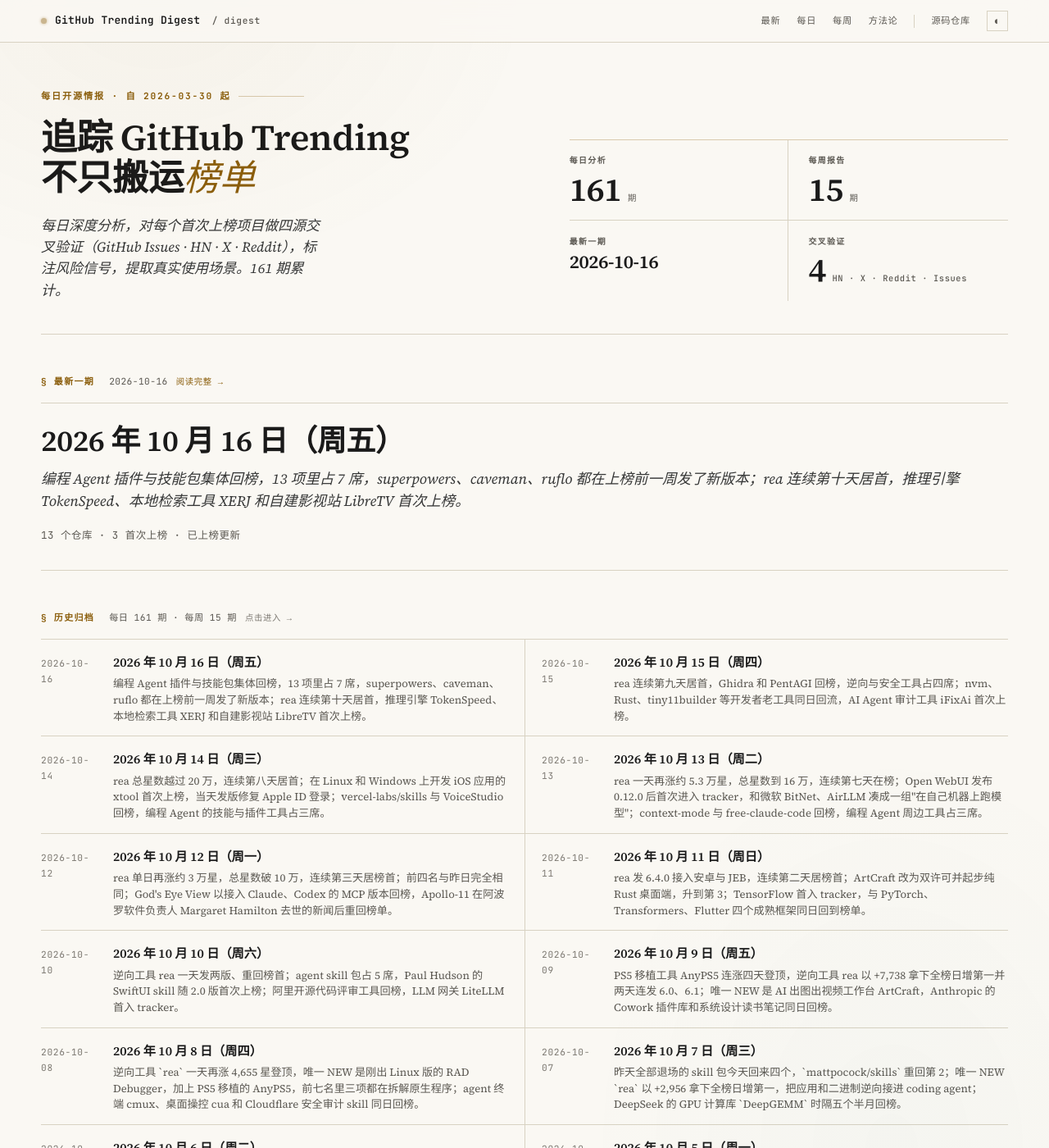
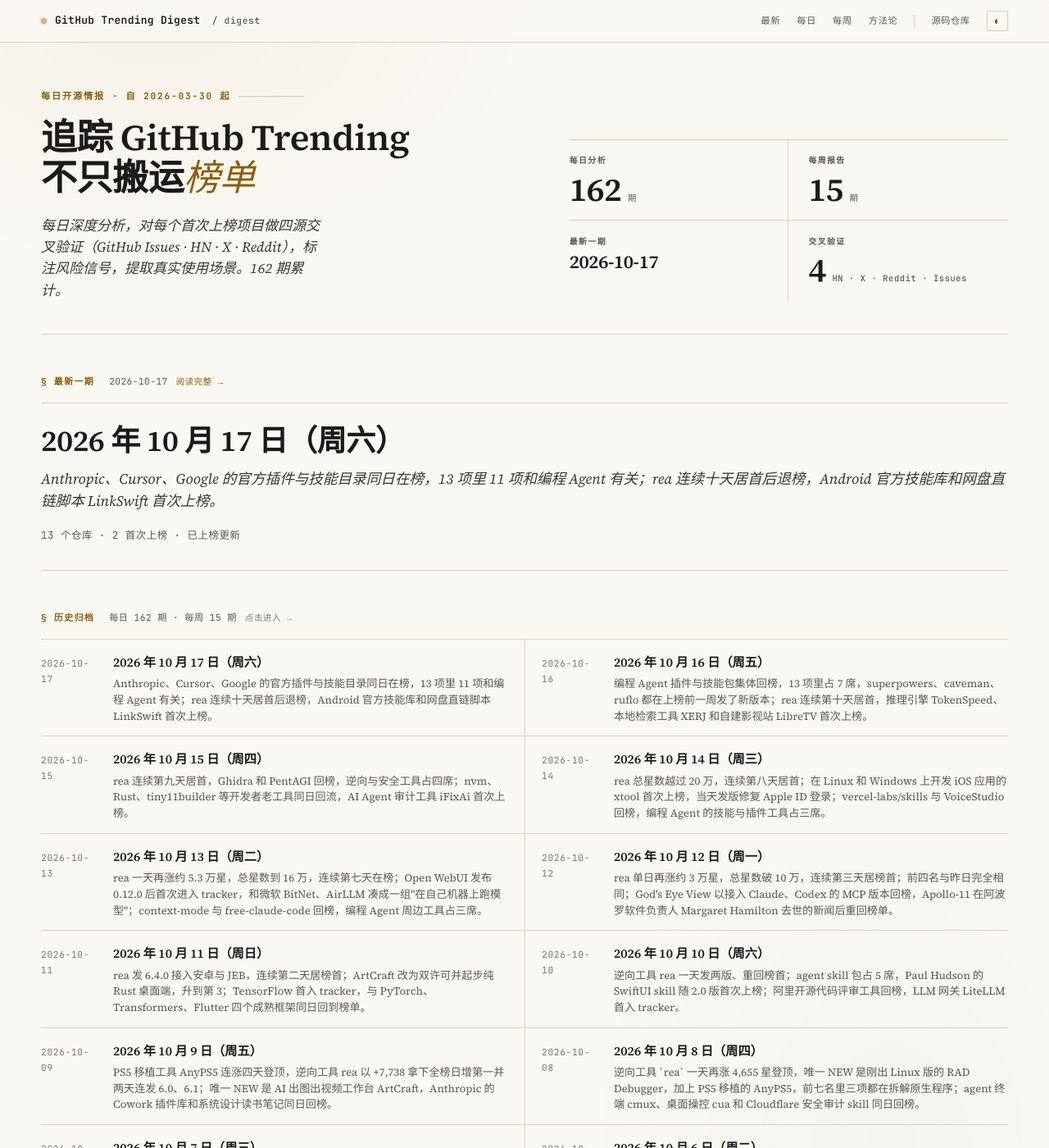
Before and after one commit to maxzyma/github-trending-digest, a Jekyll site: the page built from index.md, in a window 1280 px wide and 1400 px high. Shown: the whole window at 82% size. Built offline with Jekyll 4.4.1, drawn with Linux system fonts in a browser that asks for light colours; some of the changed lines change nothing that is shown; some of the changed text lies outside the part shown.

Commit message:
daily: 2026-10-17 public archive

```diff
--- /dev/null
+++ b/daily/2026-10-17-analysis.md
@@ -0,0 +1,183 @@
+---
+layout: daily
+date: 2026-10-17
+title: GitHub Trending 深度分析 — 2026 年 10 月 17 日（周六）
+subtitle: Anthropic、Cursor、Google 的官方插件与技能目录同日在榜，13 项里 11 项和编程 Agent 有关；rea 连续十天居首后退榜，Android 官方技能库和网盘直链脚本 LinkSwift 首次上榜。
+total: 13
+new_count: 2
+new_repos:
+  - repo: android/skills
+    stars: 8094
+    star_delta: 36
+    lang: Kotlin
+    source_strength: 中
+    risk_tags: ['dependency', 'bus_factor', 'stability']
+  - repo: hmjz100/LinkSwift
+    stars: 23755
+    star_delta: 538
+    lang: JavaScript
+    source_strength: 中
+    risk_tags: ['compliance', 'privacy', 'dependency', 'bus_factor']
+updated_repos:
+  - repo: anthropics/claude-plugins-official
+    change: ↑1
+    days_listed: 2
+  - repo: K-Dense-AI/scientific-agent-skills
+    change: ↑1
+    days_listed: 3
+  - repo: affaan-m/ECC
+    change: ↑7
+    days_listed: 2
+  - repo: mksglu/context-mode
+    change: ↑3
+    days_listed: 5
+  - repo: ruvnet/ruflo
+    change: ↑1
+    days_listed: 2
+  - repo: obra/superpowers
+    change: ↓2
+    days_listed: 2
+  - repo: debpalash/VoiceStudio
+    change: ↓5
+    days_listed: 4
+  - repo: xerj-org/xerj
+    change: ↓1
+    days_listed: 2
+---
+
+# GitHub Trending 深度分析 — 2026 年 10 月 17 日（周六）
+
+_Anthropic、Cursor、Google 的官方插件与技能目录同日在榜，13 项里 11 项和编程 Agent 有关；rea 连续十天居首后退榜，Android 官方技能库和网盘直链脚本 LinkSwift 首次上榜。_
+
+_项目总数: 13 | 首次上榜: 2 | 重新上榜: 3 | 已上榜更新: 8 | 数据源: https://github.com/trending_
+
+## 本日主线
+
+**主线一：榜单地图 — 13 项分四组，编程 Agent 周边占 11 席。** 今日分组如下：
+
+- **平台官方插件与技能目录**（3 项）—— `anthropics/claude-plugins-official`（↑1，榜首，+1,552）Claude Code 官方插件目录，`cursor/plugins`（RE，#9）Cursor 官方插件，`android/skills`（NEW，#7）Google 维护的 Android 开发技能库
+- **通用技能框架与 Agent 运行层**（6 项）—— `affaan-m/ECC`（↑7，#3）Agent 配置与技能合集，`HKUDS/CLI-Anything`（RE，#4）把现有软件包装成命令行给 Agent 调用，`mksglu/context-mode`（↑3，#5）压缩工具输出，`ruvnet/ruflo`（↑1，#6）多 Agent 编排，`obra/superpowers`（↓2，#8，300,700 ⭐）开发方法技能框架，`xerj-org/xerj`（↓1，#13）给 Agent 用的本地检索引擎
+- **垂直领域技能与应用**（2 项）—— `K-Dense-AI/scientific-agent-skills`（↑1，#2）科研技能包，`MadsLorentzen/ai-job-search`（RE，#11）基于 Claude Code 的求职流程
+- **个人本地工具**（2 项）—— `debpalash/VoiceStudio`（↓5，#10，+2,301 日增第一）本地配音与声音克隆，`hmjz100/LinkSwift`（NEW，#12）网盘直链获取脚本
+
+和 10-16 相比，13 项中留下 8 项。连续十天居首的逆向工具 rea 退榜，caveman、ghidra、TokenSpeed、LibreTV 同时离开；新进 5 项里 4 项仍是编程 Agent 周边。昨天还是"Agent 工具占一半、逆向与媒体应用各占一角"，今天几乎整张榜都在讲 Agent 的插件、技能和运行环境。
+
+**主线二：三家平台方的官方目录同榜 — 插件市场成了编程 Agent 扩展能力的通用分发形态。** Anthropic 的插件目录今天以 +1,552 登顶，目录规模与昨天相同，仍是 315 个插件，10-15 以来的 148 个提交几乎都是 incident.io、Dropbox、Slack 等第三方插件的版本更新。Cursor 的官方插件仓库在 10-03 之后首次回榜，目录现有 109 个插件，10-16 至 10-17 新增 Gusto、TikTok for Business、Zoho CRM/Desk/Books 和 QuickBooks Online，扩张方向是企业 SaaS 接入。新上榜的 `android/skills` 由 Google Android DevRel 维护，除了用自家 Android CLI 安装，还直接提供 Claude Code 和 Codex 的插件安装命令。三家的共同做法是把领域知识写成 Agent 可按需加载的说明文件，再用插件目录分发；平台方之间也不排斥互相兼容，Android 技能库就主动装进了其他公司的 Agent。
+
+**主线三：技能包开始往具体职业流程里走 — 科研、Android 开发、求职各有一个代表。** `scientific-agent-skills` 连续三天在榜，今天 +1,158，仓库 10-14 以来没有新提交，热度来自持续传播而非新版本。`android/skills` 只收录"评测显示模型表现差"的任务，例如 XML 界面迁移到 Compose、升级 AGP 9、排查 R8 混淆规则，基础用法刻意不收。`ai-job-search` 8-27 之后首次回榜，星数从 36,524 涨到 48,567，期间连发三个版本：v1.7.0 修复了 fork 后自动化把私人求职记录提交到上游仓库 issue 的隐私问题，v1.7.2 让生成的简历 PDF 经过版面测量而不是目测。这类项目的价值取决于技能写得是否贴合真实流程，星数说明关注度，不说明在本职业里的采用面。
+
+**主线四：榜单解读提醒 — 排名、日增和社区足迹三者不同步。** 今天的排名和当日星数并不对应：`android/skills` 排 #7 但只增 36 星，VoiceStudio 日增 2,301 却排 #10，XERJ 日增 1,648 排在末位，说明 Trending 排名还掺有日增以外的因素，不能直接当作热度排序。XERJ 星数与 subscribers 比约 349:1，仍以作者账号传播为主，和昨天的判断一致。LinkSwift 是 2022 年的老仓库，9 月以后没有新推送，这几天的增长对应 10-14 起中文自媒体的使用教程转载；它更需要关注的是网盘服务条款和登录凭据方面的风险，而不是星数本身。
+
+---
+
+## 首次上榜项目
+
+### [android/skills](https://github.com/android/skills) — NEW ⭐ 8,094（+36）| Kotlin | 信源：中
+
+**它是什么**: Google Android 开发者关系团队维护的一套"技能说明书"。每个技能是一份 Agent 能读懂的任务指南，把 developer.android.com 上的最佳实践整理成步骤，Agent 遇到对应任务时按需加载。目前覆盖构建系统、相机、车载、端侧 AI、身份认证、Jetpack Compose、导航、性能、Google Play、安全、测试、TV、Wear、XR 等领域。
+
+**解决什么问题**: 通用大模型对 Android 新版 API 和迁移路径掌握不稳，常写出过时代码。这个仓库只收录评测中模型表现差的场景，例如老项目从 XML 迁到 Compose、升级到 AGP 9、接入 Navigation 3、适配 edge-to-edge、用 r8-analyzer 排查混淆规则。开发者装上后，Agent 做这些任务时会照着官方步骤走，而不是凭训练数据猜。
+
+**谁在用、怎么用**（来自 Issues/HN/X）:
+- 多 Agent 安装：README 提供 `android skills add --all`（Android CLI）、Claude Code 的 `/plugin install android-skills --marketplace android/skills` 和 Codex 插件三种方式；#143（评论最多）请求直接支持 Antigravity 的 agy 安装，#47 反映 Antigravity 2.0 无法引用。
+- 新技能需求：#64 请求 Android Lint 技能，#131 请求 AdMob 技能。
+- Play 上架检查：#226 报告 Play Policy Insights 识别不了 version catalog 里的插件别名，说明已有人用它做上架前的政策检查。
+
+**社区怎么评价**:
+- 正面: 官方维护、内容来源明确；配套的 Android 官方博客《Android CLI and skills》（2026-04-16）在 HN 得到 315 分、138 条评论。Android 开发者 @github_skydoves 4 月的介绍帖约 13.4 万浏览，并做了配套的 MCP 服务。
+- 负面: 问题集中在安装链路：`gh skill install` 只认精确路径（#48）、WSL 上 `android docs search` 崩溃（#200）、缺 Linux ARM 支持（#157）；#61 指出技能会自动安装 Android CLI，用户希望先征求同意。仓库本身在 HN 和 Reddit 无独立讨论，X 上以 KOL 转介为主。
+- 健康度: subscribers 92，星数与 subscribers 比约 88:1；forks 537，open issue 36、open PR 1。2026-03-16 建仓，Apache-2.0。约 81 个提交，大多是机器人账号同步技能更新，约每一两周一次；插件版本 10-14 到 v1.0.15，GitHub Release 停在 4 月的 v0.0.3。
+
+**风险与争议**:
+- **dependency**: 主安装路径依赖 Android CLI，多个安装类 issue 尚未解决。
+- **bus_factor**: README 写明不接受公开贡献，内容只能由官方单向更新，社区只能通过 issue 提需求。
+- **stability**: 技能会自动安装 CLI（#61），在受管控的开发环境里需要先确认这一行为。
+
+**技术备注**: 遵循 Agent Skills 开放格式（SKILL.md），按领域分目录；同仓提供 Claude Code 与 Codex 插件市场清单；官方文档位于 developer.android.com/tools/agents/android-skills。今日日增只有 36，属于官方仓的低幅上榜，10-12 和 10-14 各有一次技能更新，未见单一触发事件。
+
+### [hmjz100/LinkSwift](https://github.com/hmjz100/LinkSwift) — NEW ⭐ 23,755（+538）| JavaScript | 信源：中
+
+**它是什么**: 一个浏览器油猴脚本。在百度网盘、阿里云盘、中国移动云盘、天翼云盘、迅雷云盘、光鸭云盘、夸克网盘、UC 网盘、123 云盘的网页里勾选文件，它会取出文件的真实下载地址，交给浏览器、IDM、Aria2/Motrix、cURL、比特彗星等下载工具。它改自"网盘直链下载助手"（syhyz1990/baiduyun）。
+
+**解决什么问题**: 多数国内网盘在网页端限制下载，要求安装官方客户端。在 Linux、NAS 或远程下载场景里装客户端不方便，也没法用 IDM、aria2 这类多线程工具。LinkSwift 让用户在网页里直接拿到自己文件的下载地址。README 明确声明不破解限速，速度仍取决于账号权益和网盘策略。
+
+**谁在用、怎么用**（来自 Issues/中文社区）:
+- 配合 aria2 远程下载：linux.do 上有用户用 RPC 接 aria2，在千兆宽带上测到约 50 MB/s。
+- 不装客户端下载自己网盘的文件：小黑盒的使用教程 10-14 被 MSN 转载，CSDN、知乎、什么值得买、异次元软件站也有教程；脚本猫页面显示累计安装约 62 万次。
+- 网盘改版后失效是最常见的反馈：迅雷 #482（9 条评论）、#490、#495，百度 #489、#477，夸克 #492、#497，123 云盘 #491；社区贡献者提交了修复 PR #500。
+
+**社区怎么评价**:
+- 正面: 覆盖网盘多，可对接主流下载工具；v1.0.9.7 起去掉了原脚本的云服务，不经第三方解析服务器。
+- 负面: 失效频繁，近一个月有十多个失效 issue；#507 反映用比特彗星和 IDM 下载仍然限速。不少教程用"满速""告别限速"做标题，和 README 的声明相反，用户预期容易被拉高。HN、Reddit、V2EX 无讨论，X 未检索到，传播几乎全在中文教程站和 linux.do。
+- 健康度: subscribers 75，星数与 subscribers 比约 317:1；forks 1,439，open issue 32、open PR 6。2022-08-10 建仓，AGPL-3.0，最近一次推送是 9-10。README 自述"只有一个人在修改"，最近的提交绝大多数来自作者本人。正式版 v1.1.3、测试版 v1.1.4 只写在 README 更新日志里，GitHub Release 停在 2022 年。
+
+**风险与争议**:
+- **compliance**: 下载请求会伪装官方客户端的 UA，用来绕开"必须用客户端下载"的限制，可能违反网盘服务条款；项目自称技术中立。
+- **privacy**: 脚本运行在已登录的网盘页面，能接触登录凭据，并声明可以向任意域名发请求；安全性完全取决于作者和下载渠道，README 提醒 Greasy Fork 上有冒名的修改版。
+- **dependency**: 每家网盘一改网页就可能失效，修复速度取决于单个维护者。
+- **bus_factor**: 单人维护。
+
+**技术备注**: 油猴用户脚本，需先装 Tampermonkey，可从 GitHub、Gitee、脚本猫、OpenUserJS 安装。百度网盘走 OAuth 获取访问令牌，v1.1.1.6 起不再读取 BDUSS Cookie。今天的增长与代码更新无关，对应 10-14 起的中文教程二次传播（推断：由星数时间线与转载日期对照得出）。
+
+---
+
+## RE 回归项目
+
+### HKUDS/CLI-Anything — RE（#4，上次上榜 2026-10-15）
+
+- **Stars**: 53,531（今日 +281，较 10-15 在榜时的 52,566 累计 +965）
+- **更新**: 无显著更新。最近一次推送是 9-22，最新版本仍是 6-25 的 v0.4.0。
+
+### cursor/plugins — RE（#9，上次上榜 2026-10-03）
+
+- **Stars**: 11,981（今日 +278，较 10-03 在榜时的 9,506 累计 +2,475）
+- **更新**: 10-04 以来 112 个提交，插件目录现有 109 个插件。10-16 至 10-17 新增 Gusto（#690）、TikTok for Business（#691）、Zoho CRM/Desk/Books（#694）和 QuickBooks Online（#693）插件；#637 让 pstack 可以通过生成的目录树安装到 Claude Code。
+
+### MadsLorentzen/ai-job-search — RE（#11，上次上榜 2026-08-27）
+
+- **Stars**: 48,567（今日 +898，较 8-27 在榜时的 36,524 累计 +12,043）
+- **更新**: 期间发布三个版本。v1.7.0（8-29）修复隐私问题：按 SETUP 文档用 `gh repo fork --clone` 克隆后，自动化创建的求职跟踪 issue 会被提交到上游公开仓库（#389、#392）。v1.7.1（9-06）让 `/rank` 分批打分、状态存盘，不再每次把全部历史读进对话。v1.7.2（9-29）新增 `verify_layout.py`，对生成的简历 PDF 测量版面而不是目测，并修复非 ASCII 文本在 Windows 上的崩溃。10-15 又合入一批求职网站命令行工具和过期职位清理的修复（#560、#561）。
+
+---
+
+## 已上榜项目更新
+
+### anthropics/claude-plugins-official — ↑1（连续上榜 2 天，#1）
+
+- **Stars**: 40,633（今日 +1,552，较 10-16 的 39,345 增加 +1,288）
+- **更新**: 目录仍为 315 个插件。10-15 以来 148 个提交，几乎都是第三方插件的版本更新（incident.io、Dropbox、Canva、Slack、SonarQube、Qdrant 等）。
+
+### K-Dense-AI/scientific-agent-skills — ↑1（连续上榜 3 天，#2）
+
+- **Stars**: 51,543（今日 +1,158，较 10-16 的 50,704 增加 +839）
+- **更新**: 无显著更新。10-14 以来没有新提交，最新版本仍是 10-01 的 v2.72.0。
+
+### affaan-m/ECC — ↑7（连续上榜 2 天，#3）
+
+- **Stars**: 281,556（今日 +1,057，较 10-16 的 280,574 增加 +982）
+- **更新**: 无显著更新。10-15 合入 #3596 后没有新提交，最新版本仍是 10-01 的 v2.2.3。
+
+### mksglu/context-mode — ↑3（连续上榜 5 天，#5）
+
+- **Stars**: 30,251（今日 +449，较 10-16 的 29,883 增加 +368），跨过 3 万星
+- **更新**: 无显著更新，近期提交仍是 CI 自动更新安装统计，最新版本是 6-29 的 1.0.169。
+
+### ruvnet/ruflo — ↑1（连续上榜 2 天，#6）
+
+- **Stars**: 75,653（今日 +672，较 10-16 的 75,244 增加 +409）
+- **更新**: 无显著更新。10-15 以来没有新提交，最新版本仍是 10-14 的 3.56.10。
+
+### obra/superpowers — ↓2（连续上榜 2 天，#8）
+
+- **Stars**: 300,700（今日 +973，较 10-16 的 300,081 增加 +619）
+- **更新**: 无显著更新。10-15 以来没有新提交，最新版本仍是 10-10 的 7.0.0。
+
+### debpalash/VoiceStudio — ↓5（连续上榜 4 天，#10）
+
+- **Stars**: 71,300（今日 +2,301，较 10-16 的 69,476 增加 +1,824），日增仍居全榜第一
+- **更新**: 10-16 合入 #2925、#2928，在 README 加入浏览量徽章，其余为 #2919 等已记录的修复。最新正式版本仍是 9-23 的 v0.5.6。
+
+### xerj-org/xerj — ↓1（连续上榜 2 天，#13）
+
+- **Stars**: 6,973（今日 +1,648，较 10-16 的 5,890 增加 +1,083）
+- **更新**: 10-15 以来 255 个提交。10-16 合入多份"Agent 使用报告"PR（如 #1519，在 rc.95 上做参考编程检索），修复文档值文本在刷盘前后不一致的搜索问题（#1517），并为 Corpus Hub 的预建索引包加上发布前的端到端测试。subscribers 20，星数与 subscribers 比约 349:1。
--- /dev/null
+++ b/daily/2026-10-17.md
@@ -0,0 +1,19 @@
+# GitHub Trending 每日榜单 — 2026 年 10 月 17 日（周六）
+
+| # | 项目 | Stars | 今日 | 排名变化 |
+|---|------|-------|------|---------|
+| 1 | [anthropics/claude-plugins-official](https://github.com/anthropics/claude-plugins-official) | 40,633 | +1,552 | ↑1 |
+| 2 | [K-Dense-AI/scientific-agent-skills](https://github.com/K-Dense-AI/scientific-agent-skills) | 51,543 | +1,158 | ↑1 |
+| 3 | [affaan-m/ECC](https://github.com/affaan-m/ECC) | 281,556 | +1,057 | ↑7 |
+| 4 | [HKUDS/CLI-Anything](https://github.com/HKUDS/CLI-Anything) | 53,531 | +281 | RE |
+| 5 | [mksglu/context-mode](https://github.com/mksglu/context-mode) | 30,251 | +449 | ↑3 |
+| 6 | [ruvnet/ruflo](https://github.com/ruvnet/ruflo) | 75,653 | +672 | ↑1 |
+| 7 | [android/skills](https://github.com/android/skills) | 8,094 | +36 | NEW |
+| 8 | [obra/superpowers](https://github.com/obra/superpowers) | 300,700 | +973 | ↓2 |
+| 9 | [cursor/plugins](https://github.com/cursor/plugins) | 11,981 | +278 | RE |
+| 10 | [debpalash/VoiceStudio](https://github.com/debpalash/VoiceStudio) | 71,300 | +2,301 | ↓5 |
+| 11 | [MadsLorentzen/ai-job-search](https://github.com/MadsLorentzen/ai-job-search) | 48,567 | +898 | RE |
+| 12 | [hmjz100/LinkSwift](https://github.com/hmjz100/LinkSwift) | 23,755 | +538 | NEW |
+| 13 | [xerj-org/xerj](https://github.com/xerj-org/xerj) | 6,973 | +1,648 | ↓1 |
+
+> 数据源：<https://github.com/trending> · 抓取于 2026-10-17
--- a/index.md
+++ b/index.md
@@ -48,6 +48,7 @@
 
 ## Daily Analysis
 
+- [2026-10-17](daily/2026-10-17-analysis) — Anthropic、Cursor、Google 的官方插件与技能目录同日在榜，13 项里 11 项和编程 Agent 有关；rea 连续十天居首后退榜，Android 官方技能库和网盘直链脚本 LinkSwift 首次上榜。
 - [2026-10-16](daily/2026-10-16-analysis) — 编程 Agent 插件与技能包集体回榜，13 项里占 7 席，superpowers、caveman、ruflo 都在上榜前一周发了新版本；rea 连续第十天居首，推理引擎 TokenSpeed、本地检索工具 XERJ 和自建影视站 LibreTV 首次上榜。
 - [2026-10-15](daily/2026-10-15-analysis) — rea 连续第九天居首，Ghidra 和 PentAGI 回榜，逆向与安全工具占四席；nvm、Rust、tiny11builder 等开发者老工具同日回流，AI Agent 审计工具 iFixAi 首次上榜。
 - [2026-10-14](daily/2026-10-14-analysis) — rea 总星数越过 20 万，连续第八天居首；在 Linux 和 Windows 上开发 iOS 应用的 xtool 首次上榜，当天发版修复 Apple ID 登录；vercel-labs/skills 与 VoiceStudio 回榜，编程 Agent 的技能与插件工具占三席。
```
